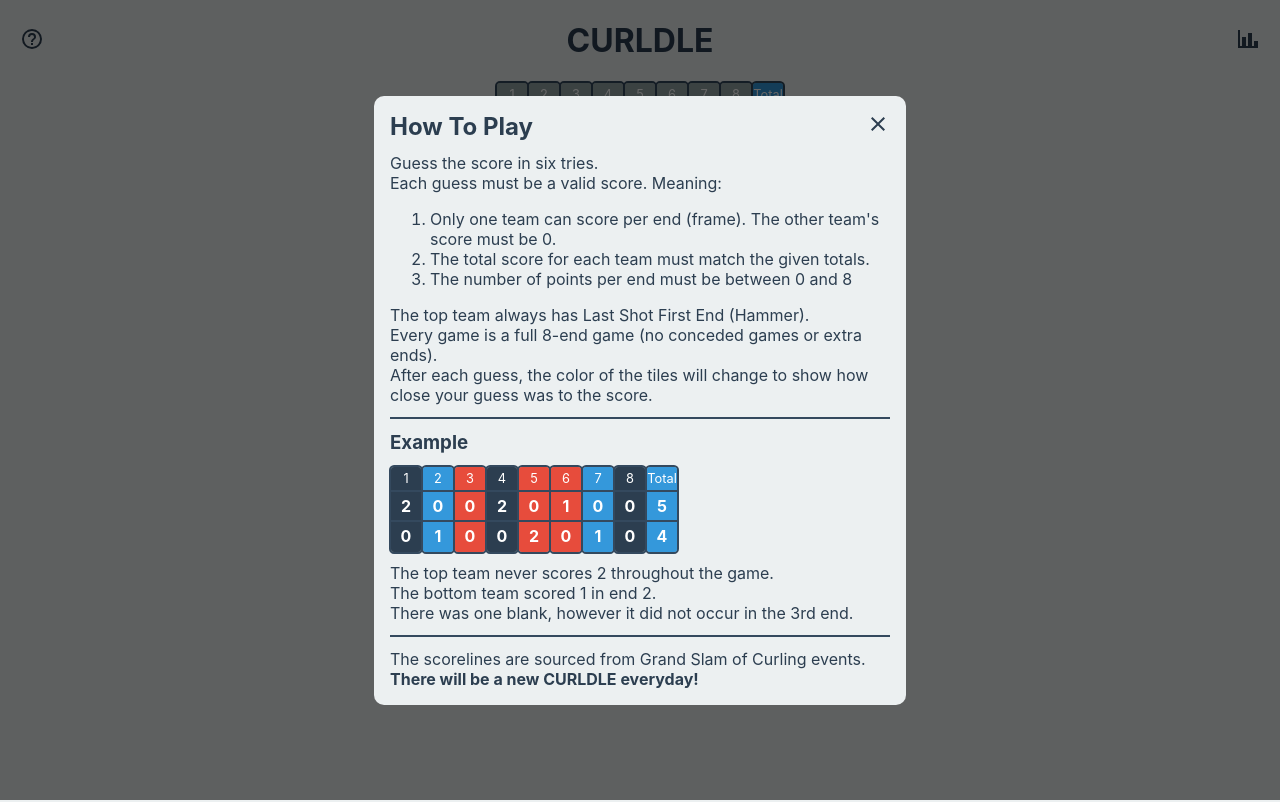
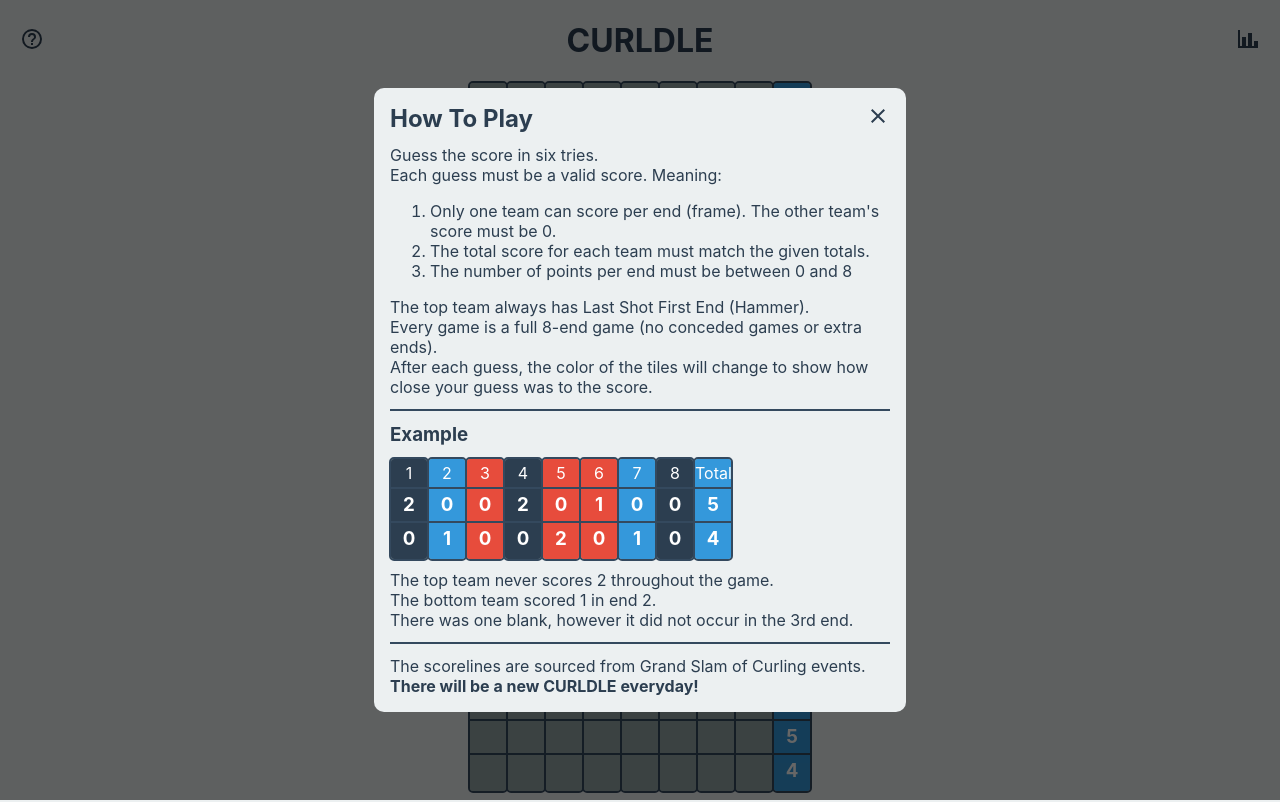
Before and after one commit to cole-adams/curldle, a React (Create React App) app: page / in a window 1280 px wide. Built offline with nearby package versions, Linux system fonts and the light colour scheme.

Commit message:
Finally fix da bug

```diff
--- a/src/components/EndScore.module.css
+++ b/src/components/EndScore.module.css
@@ -1,6 +1,6 @@
 .scene {
-    width: 32px;
-    height: 85px;
+    width: 38px;
+    height: 100px;
     perspective: none;
 }
 
@@ -24,7 +24,6 @@
     width: 100%;
     -webkit-backface-visibility: hidden;
     backface-visibility: hidden;
-    z-index: 1;
     border-radius: 3px;
 }
 
@@ -33,11 +32,11 @@
 }
 
 .face__back {
-    transform: rotateX(180deg);
+    transform: rotateY(180deg) translateZ(1px);
 }
 
 .container.is-flipped {
-    transform: rotateX(180deg);
+    transform: rotateY(180deg);
 }
 
 .seperator {
@@ -50,14 +49,12 @@
 
 .score {
     margin: 4px;
-    height: 20px;
-    font-size: 1em;
+    height: 24px;
     text-align: center;
 }
 
 .end-title {
     margin: 4px 0px;
-    font-size: 0.8em;
 }
 
 .correct {
```
